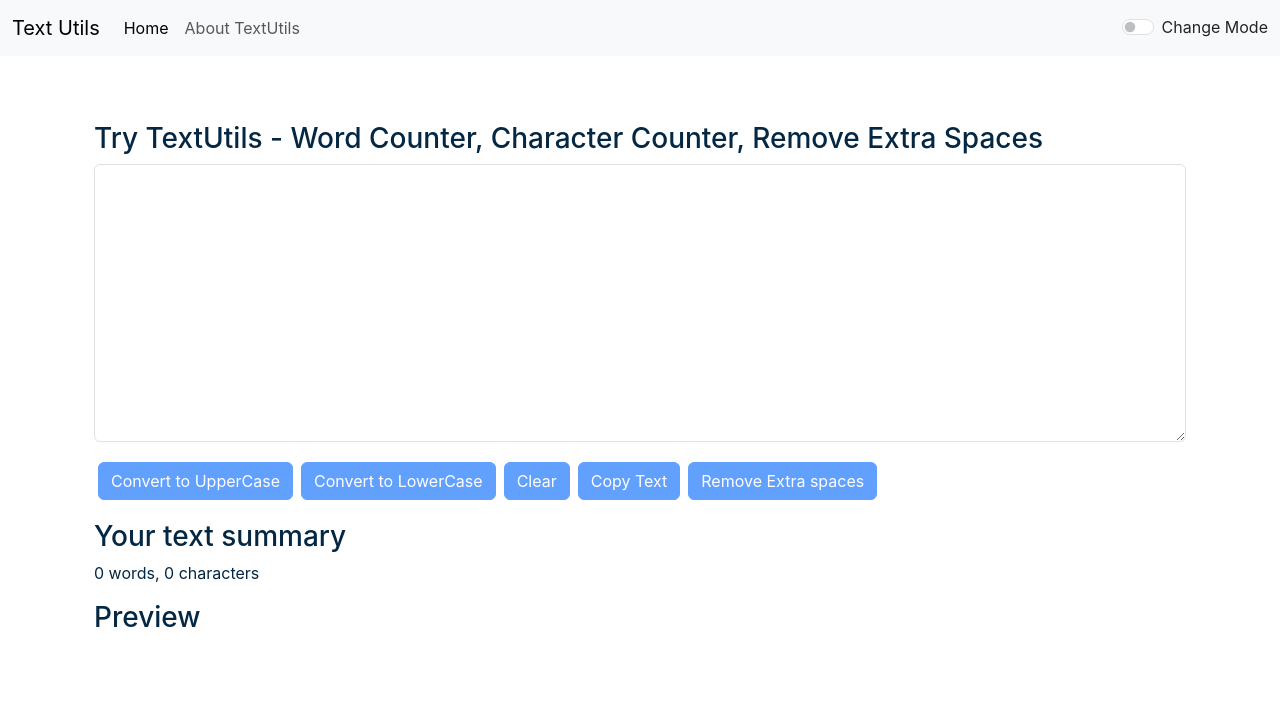
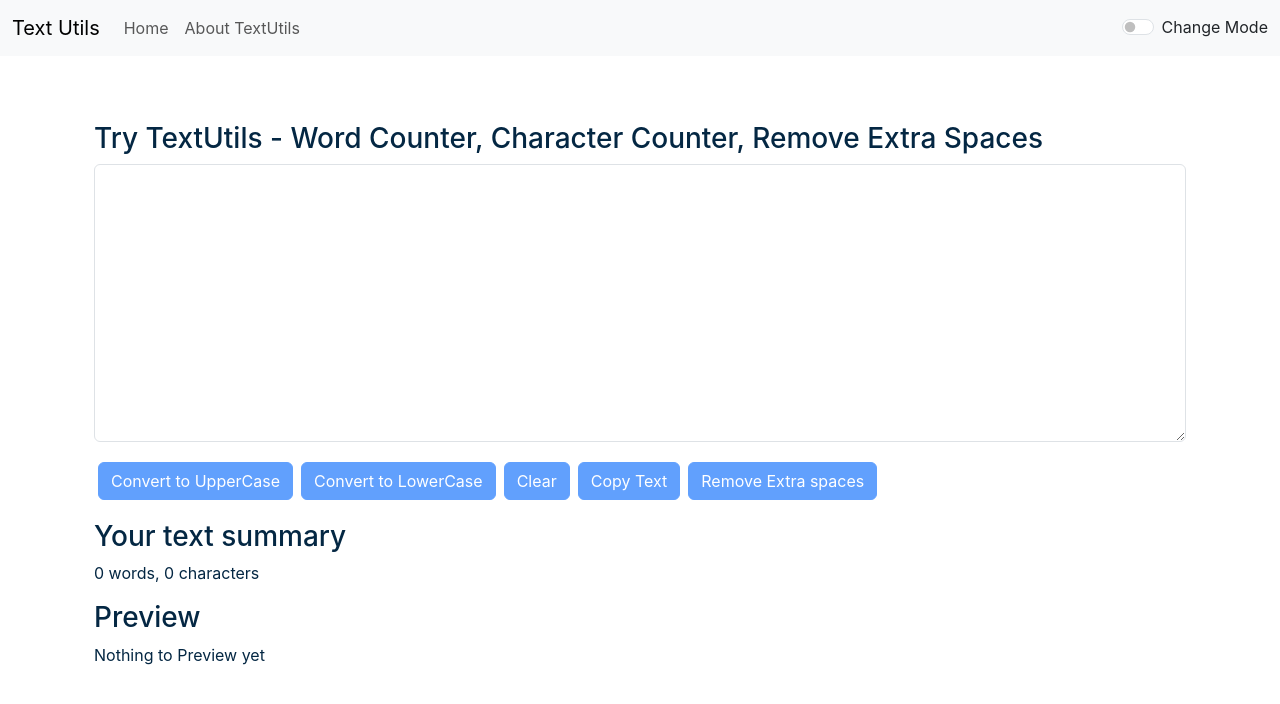
Before and after one commit to Abhishek-km/TextUtils, a React (Create React App) app in the folder textutils/: page / in a window 1280 px wide. Shown: the top 704 px of the page. Built offline with nearby package versions, Linux system fonts and the light colour scheme.

Commit message:
Added preview text if nothing is entered and remove home button highlighed all time

```diff
--- a/textutils/src/Components/Navbar.js
+++ b/textutils/src/Components/Navbar.js
@@ -25,7 +25,7 @@
         <div className="collapse navbar-collapse" id="navbarSupportedContent">
           <ul className="navbar-nav me-auto mb-2 mb-lg-0">
             <li className="nav-item">
-              <Link className="nav-link active" aria-current="page" to="/">
+              <Link className="nav-link" aria-current="page" to="/">
                 Home
               </Link>
             </li>
--- a/textutils/src/Components/Textform.js
+++ b/textutils/src/Components/Textform.js
@@ -108,7 +108,7 @@
           words, {text.length} characters
         </p>
         <h3>Preview</h3>
-        <p>{text}</p>
+        <p>{text.length === 0 ? "Nothing to Preview yet" : text}</p>
       </div>
     </>
   );
```
